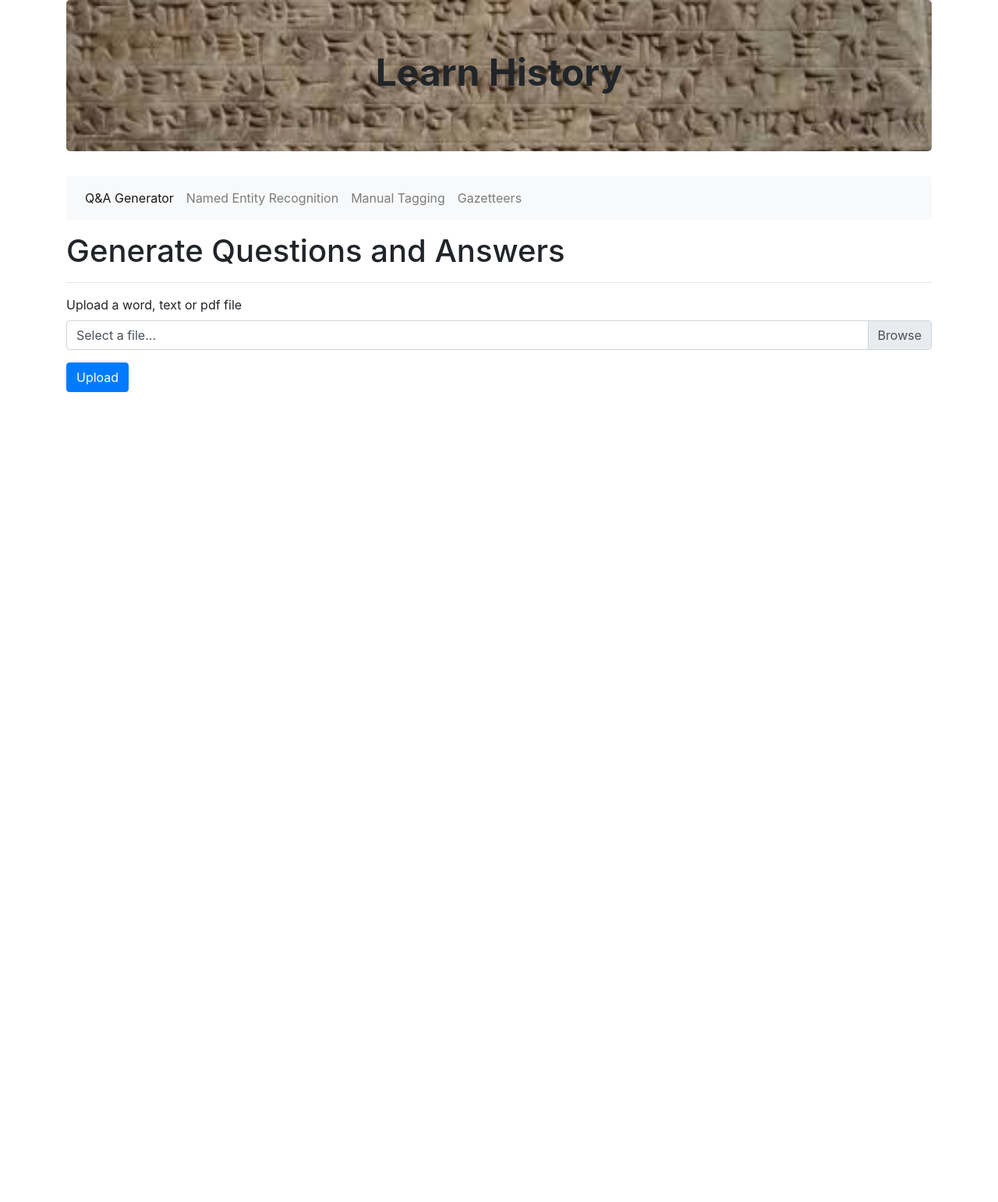
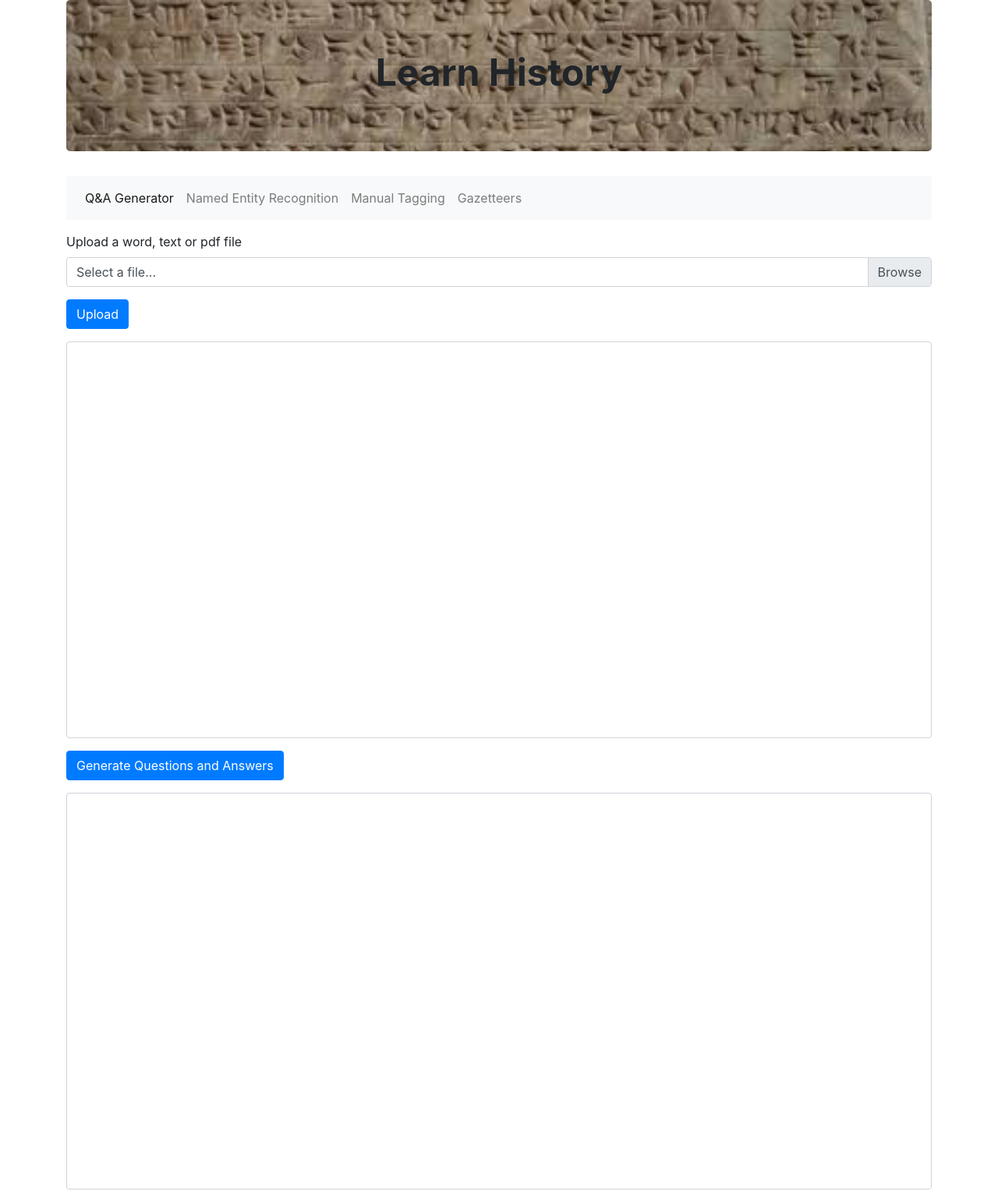
Before and after one commit to rubika011/Domain-Specific-Tamil-Question-Answer-Genearation, a Flask app: page / in a window 1280 px wide. Shown: the whole page at 78% size. Before the commit the page ends 503 px from the top, so only its background shows below. Run offline with Flask 2, Linux system fonts and the light colour scheme; some libraries are stand-ins or nearby versions.

```diff
--- a/FrontEnd/run.py
+++ b/FrontEnd/run.py
@@ -23,9 +23,10 @@ def allowed_files(filename):
 
 @app.route("/", methods=["GET", "POST"])
 def view_qa_generation_page():
+    file_content=""
     if request.method == "POST":
         if request.files:
-            file = request.files["file"]
+            file = request.files["upload-file"]
             if allowed_files(file.filename):
                 file.save(os.path.join(app.config["FILE_UPLOADS"], file.filename))
 
@@ -36,7 +37,7 @@ def view_qa_generation_page():
             else:
                 flash('The file uploaded is not supported by the application.', 'danger')
 
-    return render_template("questionAnswerGenerator.html", title="Q&A Generator")
+    return render_template("questionAnswerGenerator.html", content=file_content)
 
 @app.route("/named-entity-recognition")
 def view_ner_page():
--- a/FrontEnd/static/styles/css/style.css
+++ b/FrontEnd/static/styles/css/style.css
@@ -8,3 +8,23 @@
     text-align: center;
     font-size: xxx-large;
 }
+
+.inline-div {
+    display:inline-block;
+}
+
+.page-title {
+    text-align: center;
+}
+
+textarea {
+        overflow-y: scroll;
+        overflow-x: scroll;
+        display: block;
+        display: inline;
+        resize: none; /* Remove this if you want the user to resize the textarea */
+}
+
+.upload-btn {
+    display: inline;
+}
--- a/FrontEnd/templates/index.html
+++ b/FrontEnd/templates/index.html
@@ -20,6 +20,7 @@
             Learn History
 	      </h1>
         </div>
+
       <nav class="navbar navbar-expand-lg navbar-light bg-light">
             <div class="collapse navbar-collapse" id="navbarSupportedContent">
                 <ul class="navbar-nav mr-auto">
--- a/FrontEnd/templates/questionAnswerGenerator.html
+++ b/FrontEnd/templates/questionAnswerGenerator.html
@@ -1,28 +1,49 @@
 {% extends 'index.html' %}
 
 {% block content %}
+    <head>
+		<script src="//ajax.googleapis.com/ajax/libs/jquery/1.9.1/jquery.min.js"></script>
+		<script type=text/javascript>
+			$(function() {
+			  $('#upload-file').bind('change', function(e) {
+				var name = document.getElementById("upload-file").files[0].name;
+                var nextSibling = e.target.nextElementSibling
+                nextSibling.innerText = name
+			})
+			});
+		</script>
+	</head>
 <div class="container">
+  <label>Upload a word, text or pdf file</label>
+    <form action="/" method="POST" enctype="multipart/form-data">
       <div class="row">
         <div class="col">
-
-      <h1>Generate Questions and Answers</h1>
-      <hr>
-
-      <form action="/" method="POST" enctype="multipart/form-data">
-
           <div class="form-group">
-          <label>Upload a word, text or pdf file</label>
             <div class="custom-file">
-            <input type="file" class="custom-file-input" name="file" id="file">
+              <input type="file" class="custom-file-input" name="upload-file" id="upload-file">
               <label class="custom-file-label" for="file">Select a file...</label>
             </div>
           </div>
-
-        <button type="submit" class="btn btn-primary">Upload</button>
+          <div class="form-group">
+            <button type="submit" name="uploadFileBtn" value="uploadFile" class="btn btn-primary upload-btn">Upload</button>
+          </div>
+          </div>
+        </div>
+      <div class="row">
+        <div class="col">
+          <div class="form-group">
+            <textarea class="form-control" id="textContent" rows="20"></textarea>
+          </div>
+          <div class="form-group">
+            <button type="submit" name="generateQABtn" value="generateQA" class="btn btn-primary">Generate Questions and Answers</button>
+          </div>
+          <div class="form-group">
+            <textarea class="form-control" id="questionAnswers" rows="20"></textarea>
+          </div>
+        </div>
+      </div>
 
     </form>
 
 </div>
-  </div>
-</div>
 {% endblock %}
```
Lines whose indentation alone changed are shown as unchanged.
